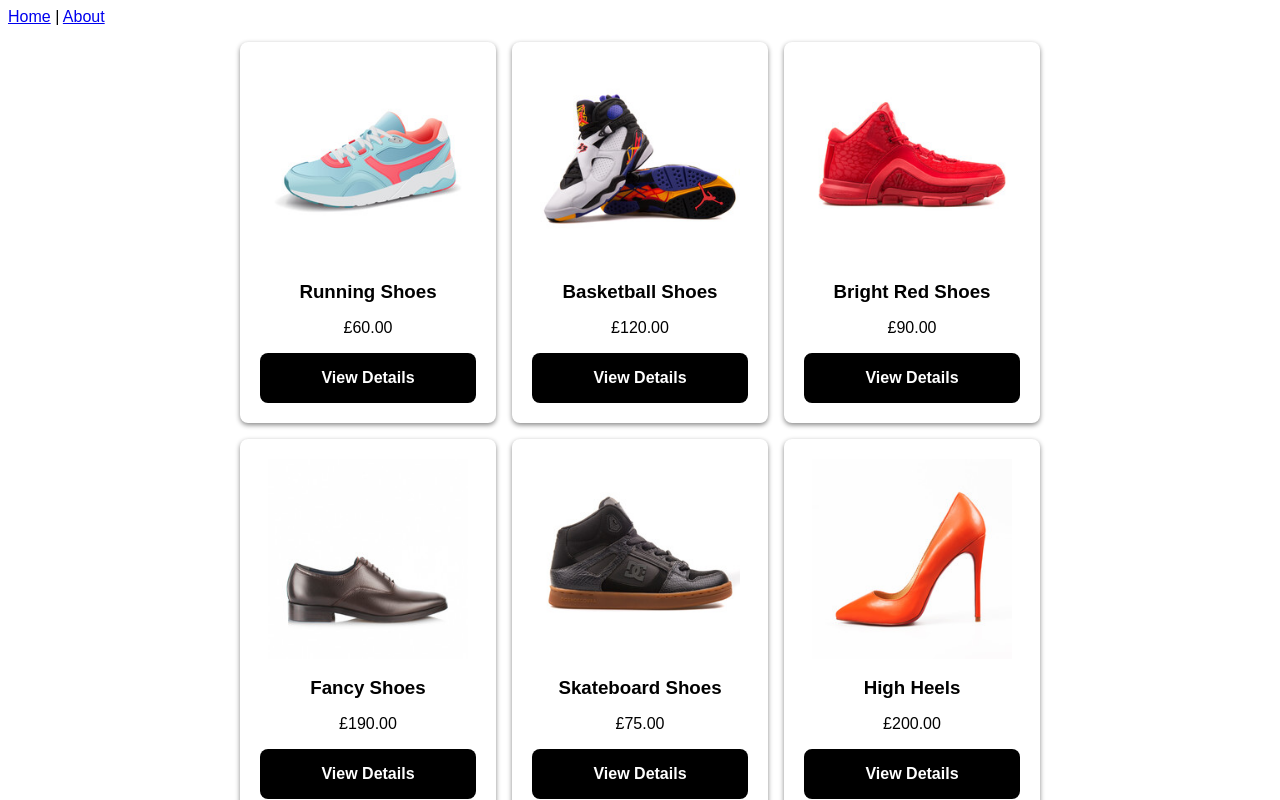
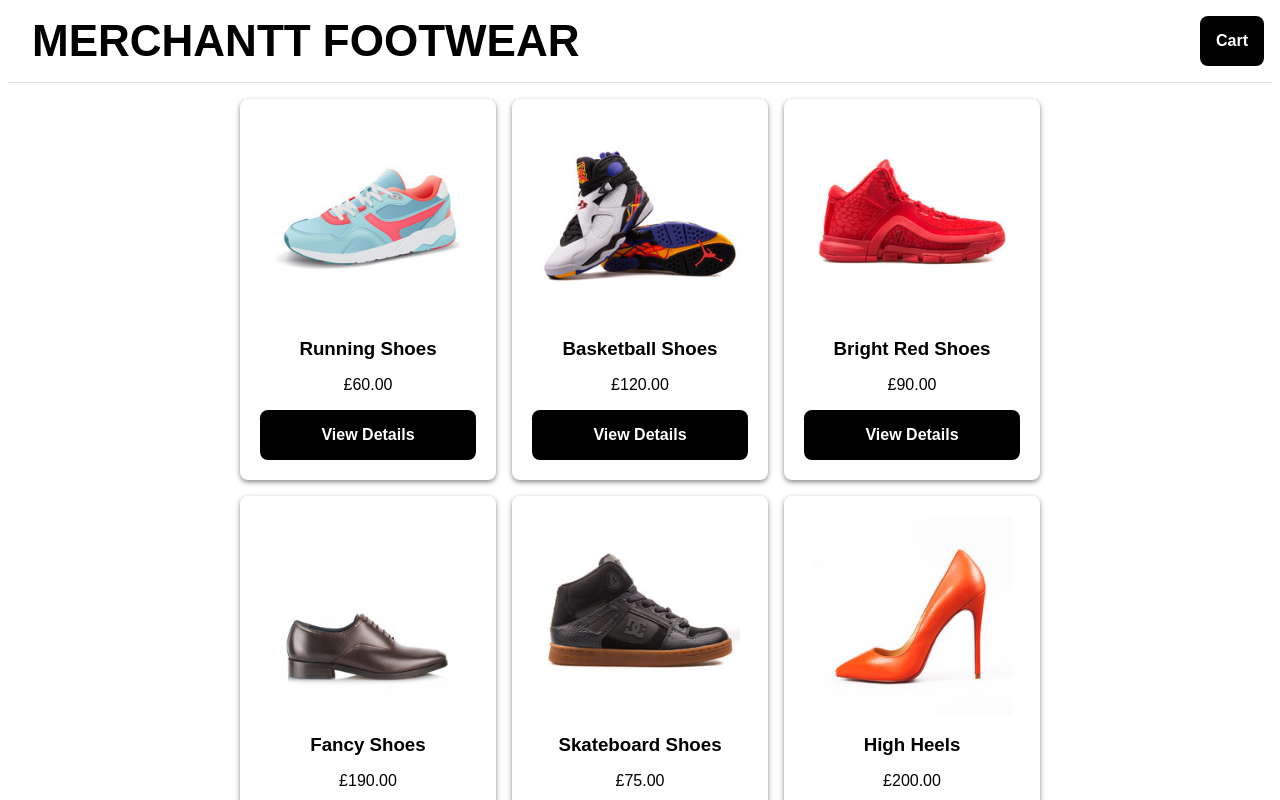
Before and after one commit to sammyhawkrad/merchantt, a Vue app: page /products in a window 1280 px wide. Shown: the top 800 px of the page. Built offline with nearby package versions, Linux system fonts and the light colour scheme.

Commit message:
add navbar and not found page

```diff
--- a/src/App.vue
+++ b/src/App.vue
@@ -1,10 +1,19 @@
 <template>
-  <div id="nav">
-    <router-link to="/">Home</router-link> |
-    <router-link to="/about">About</router-link>
-  </div>
+<div id="app">
+  <NavBar/>
   <router-view/>
+</div>
 </template>
+
+<script>
+import NavBar from "./components/NavBar.vue";
+export default {
+  name: 'App',
+  components: {
+    NavBar,
+  }
+}
+</script>
 
 <style>
   * {
--- a/src/components/HelloWorld.vue
+++ /dev/null
@@ -1,58 +0,0 @@
-<template>
-  <div class="hello">
-    <h1>{{ msg }}</h1>
-    <p>
-      For a guide and recipes on how to configure / customize this project,<br>
-      check out the
-      <a href="https://cli.vuejs.org" target="_blank" rel="noopener">vue-cli documentation</a>.
-    </p>
-    <h3>Installed CLI Plugins</h3>
-    <ul>
-      <li><a href="https://github.com/vuejs/vue-cli/tree/dev/packages/%40vue/cli-plugin-babel" target="_blank" rel="noopener">babel</a></li>
-      <li><a href="https://github.com/vuejs/vue-cli/tree/dev/packages/%40vue/cli-plugin-eslint" target="_blank" rel="noopener">eslint</a></li>
-    </ul>
-    <h3>Essential Links</h3>
-    <ul>
-      <li><a href="https://vuejs.org" target="_blank" rel="noopener">Core Docs</a></li>
-      <li><a href="https://forum.vuejs.org" target="_blank" rel="noopener">Forum</a></li>
-      <li><a href="https://chat.vuejs.org" target="_blank" rel="noopener">Community Chat</a></li>
-      <li><a href="https://twitter.com/vuejs" target="_blank" rel="noopener">Twitter</a></li>
-      <li><a href="https://news.vuejs.org" target="_blank" rel="noopener">News</a></li>
-    </ul>
-    <h3>Ecosystem</h3>
-    <ul>
-      <li><a href="https://router.vuejs.org" target="_blank" rel="noopener">vue-router</a></li>
-      <li><a href="https://vuex.vuejs.org" target="_blank" rel="noopener">vuex</a></li>
-      <li><a href="https://github.com/vuejs/vue-devtools#vue-devtools" target="_blank" rel="noopener">vue-devtools</a></li>
-      <li><a href="https://vue-loader.vuejs.org" target="_blank" rel="noopener">vue-loader</a></li>
-      <li><a href="https://github.com/vuejs/awesome-vue" target="_blank" rel="noopener">awesome-vue</a></li>
-    </ul>
-  </div>
-</template>
-
-<script>
-export default {
-  name: 'HelloWorld',
-  props: {
-    msg: String
-  }
-}
-</script>
-
-<!-- Add "scoped" attribute to limit CSS to this component only -->
-<style scoped>
-h3 {
-  margin: 40px 0 0;
-}
-ul {
-  list-style-type: none;
-  padding: 0;
-}
-li {
-  display: inline-block;
-  margin: 0 10px;
-}
-a {
-  color: #42b983;
-}
-</style>
--- /dev/null
+++ b/src/components/NavBar.vue
@@ -0,0 +1,46 @@
+<template>
+ <div id="nav-bar">
+    <router-link to="/products" id="products-link">
+      <h1>merchantt Footwear</h1>
+    </router-link>
+    <router-link to="/cart" id="cart-link">
+      <button>Cart</button>
+    </router-link>
+  </div>
+</template>
+
+<script>
+export default {
+    name: 'NavBar'
+}
+</script>
+
+<style scoped>
+  #nav-bar {
+    border-bottom: 1px solid #ddd;
+    height: 75px;
+    width: 100%;
+  }
+
+  #products-link {
+    text-align: center;
+    display: block;
+    color: black;
+    font-size: 22px;
+    left: 32px;
+    position: absolute;
+    top: 16px;
+    text-decoration: none;
+  }
+
+  #products-link h1 {
+      margin: 0;
+      text-transform: uppercase;
+  }
+
+  #cart-link {
+    position: absolute;
+    right: 16px;
+    top: 16px;
+  }
+</style>
--- a/src/router/index.js
+++ b/src/router/index.js
@@ -2,6 +2,7 @@ import { createRouter, createWebHistory } from 'vue-router'
 import CartPage from '../views/CartPage.vue'
 import ProductDetailPage from '../views/ProductDetailPage.vue'
 import ProductsPage from '../views/ProductsPage.vue'
+import NotFoundPage from "../views/NotFoundPage.vue";
 
 const routes = [
   {
@@ -22,7 +23,12 @@ const routes = [
   {
     path: '/',
     redirect: '/products'
+  },
+  {
+    path: '/:pathMatch(.*)*',
+    component: NotFoundPage
   }
+
 ]
 
 const router = createRouter({
--- a/src/views/CartPage.vue
+++ b/src/views/CartPage.vue
@@ -37,7 +37,7 @@ export default {
 }
 </script>
 
-<style>
+<style scoped>
 h1 {
     border-bottom: 1px solid black;
     margin: 0;
--- /dev/null
+++ b/src/views/NotFoundPage.vue
@@ -0,0 +1,13 @@
+<template>
+  <h1>404: Page Not Found</h1>
+</template>
+
+<script>
+export default {
+    name: 'NotFoundPage'
+}
+</script>
+
+<style scoped>
+h1 { text-align: center;}
+</style>
--- a/src/views/ProductDetailPage.vue
+++ b/src/views/ProductDetailPage.vue
@@ -1,5 +1,5 @@
 <template>
-  <div id="page-wrap">
+  <div id="page-wrap" v-if="product">
     <div id="img-wrap">
       <img :src="product.imageUrl" alt="">
     </div>
@@ -12,12 +12,15 @@
       <p>{{ product.description }}</p>
     </div>
   </div>
+  <not-found-page v-else/>
 </template>
 
 <script>
 import { products } from "../fake-data";
+import NotFoundPage from './NotFoundPage.vue';
 
 export default {
+  components: { NotFoundPage },
     name: 'ProductDetailPage',
     data() {
       return { product: products.find((p) => p.id === this.$route.params.id) }
```
